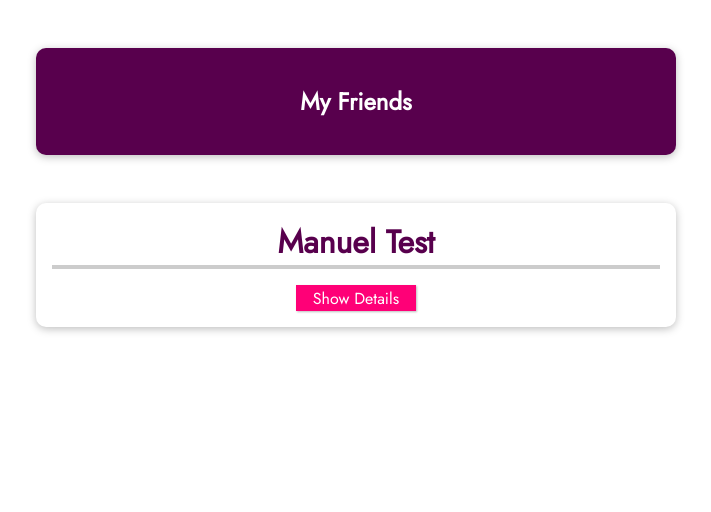
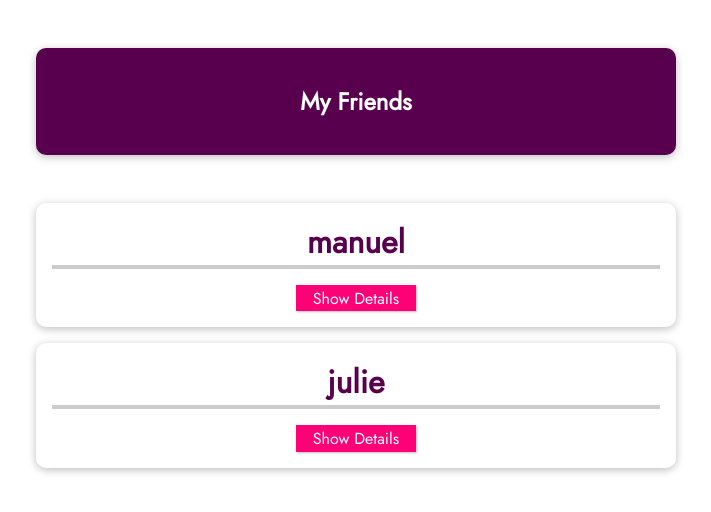
Before and after one commit to KalZheng/Vue-FriendList2, a Vue app: page / in a window 1280 px wide. Shown: the top 512 px of the page, without its empty margins (284-995 px from the left). Built offline with nearby package versions, Linux system fonts and the light colour scheme.

Commit message:
add props

```diff
--- a/src/App.vue
+++ b/src/App.vue
@@ -4,7 +4,8 @@
       <h1>My Friends</h1>
     </header>
     <ul>
-      <friend-contact />
+      <friend-contact name="manuel" phone-number="2133123" email-address="manuel@email.com"></friend-contact>
+      <friend-contact name="julie" phone-number="123" email-address="julie@email.com" ></friend-contact>
     </ul>
   </section>
 </template>
--- a/src/components/FriendContact.vue
+++ b/src/components/FriendContact.vue
@@ -1,18 +1,23 @@
 <template>
   <li>
-    <h2>{{ friend.name }}</h2>
+    <h2>{{ name }}</h2>
     <button @click="toggleDetails">
       {{ detailsAreVisible ? "Hide" : "Show" }} Details
     </button>
     <ul v-if="detailsAreVisible">
-      <li><strong>Phone: </strong> {{ friend.phone }}</li>
-      <li><strong>Email: </strong> {{ friend.email }}</li>
+      <li><strong>Phone: </strong> {{ phoneNumber }}</li>
+      <li><strong>Email: </strong> {{ emailAddress }}</li>
     </ul>
   </li>
 </template>
 
 <script>
 export default {
+    props: [
+        'name',
+        'phoneNumber',
+        'emailAddress',
+    ],
   data() {
     return {
       detailsAreVisible: false,
```
